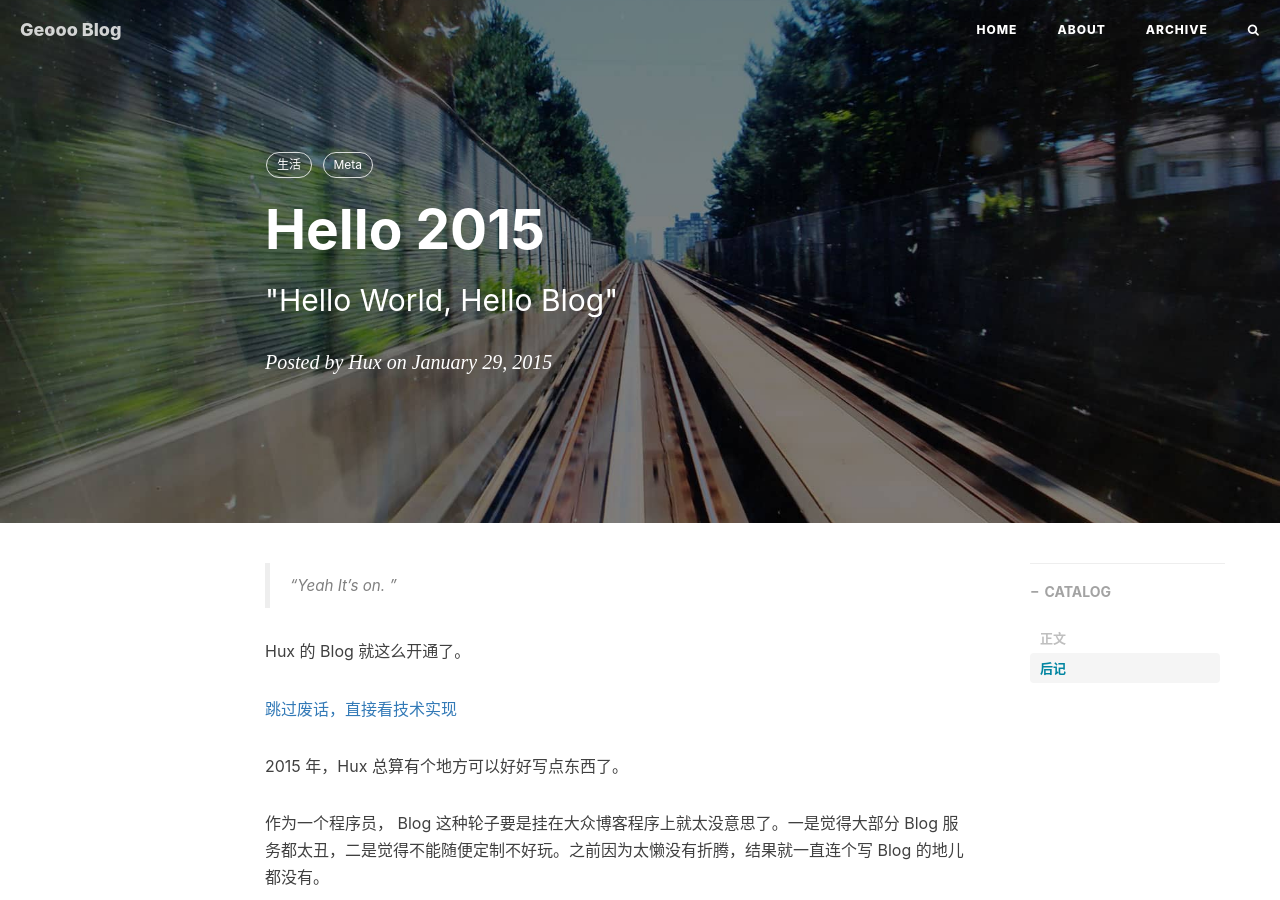
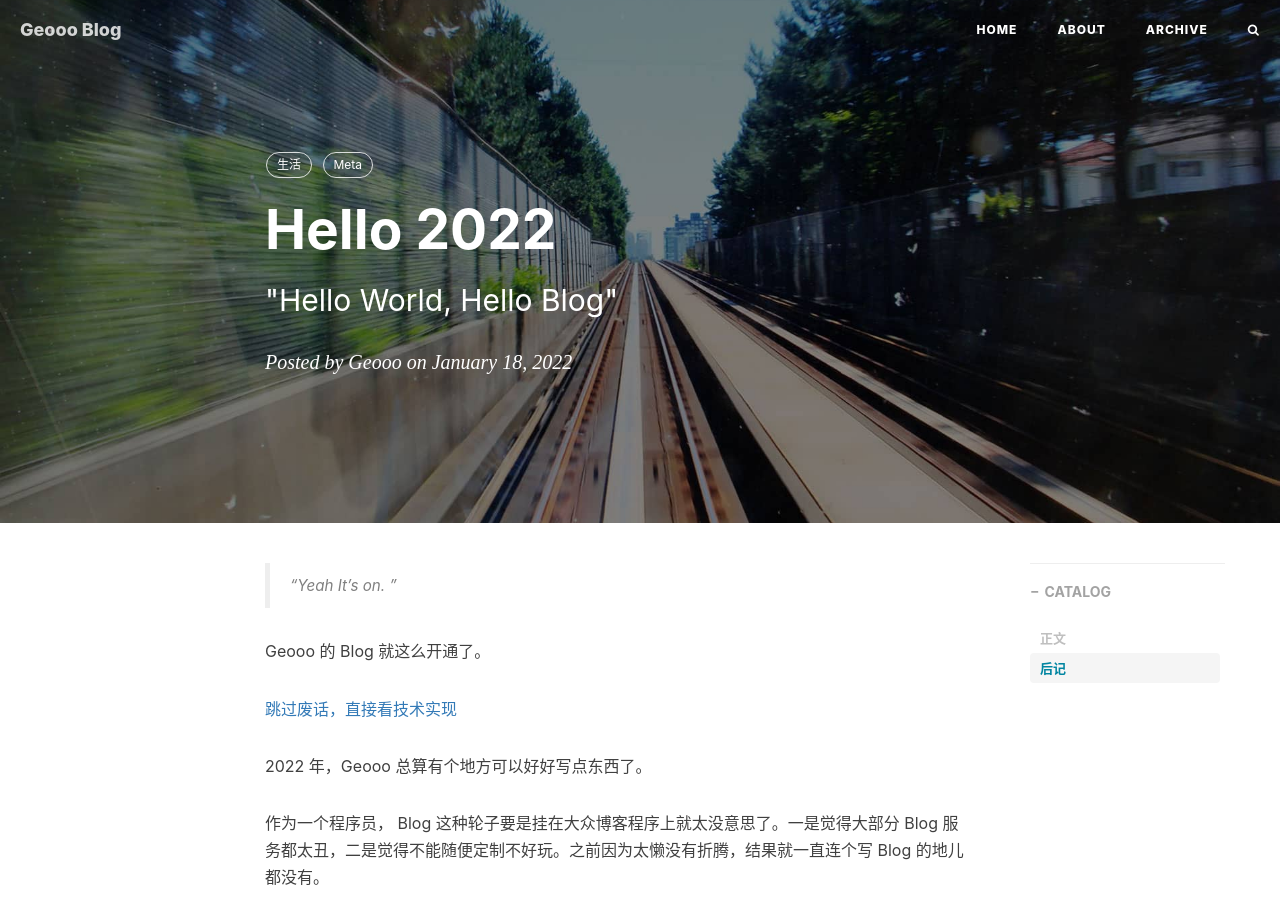
Before and after one commit to Geooo030/Geooo030.github.io, a Jekyll site: the page built from _posts/2014-01-29-hello-2015.markdown, in a window 1280 px wide and 900 px high. Built offline with Jekyll 4.4.1, drawn with Linux system fonts in a browser that asks for light colours; nearby versions of some CDN libraries; comment, search, counter and statistics services are not loaded; some of the changed text lies outside the part shown.

```diff
--- a/_posts/2014-01-29-hello-2015.markdown
+++ b/_posts/2014-01-29-hello-2015.markdown
@@ -1,9 +1,9 @@
 ---
 layout:     post
-title:      "Hello 2015"
+title:      "Hello 2022"
 subtitle:   " \"Hello World, Hello Blog\""
-date:       2015-01-29 12:00:00
-author:     "Hux"
+date:       2022-01-18 12:00:00
+author:     "Geooo"
 header-img: "img/post-bg-2015.jpg"
 catalog: true
 tags:
@@ -14,11 +14,11 @@
 > “Yeah It's on. ”
 
 
-Hux 的 Blog 就这么开通了。
+Geooo 的 Blog 就这么开通了。
 
 [跳过废话，直接看技术实现 ](#build)
 
-2015 年，Hux 总算有个地方可以好好写点东西了。
+2022 年，Geooo 总算有个地方可以好好写点东西了。
 
 
 作为一个程序员， Blog 这种轮子要是挂在大众博客程序上就太没意思了。一是觉得大部分 Blog 服务都太丑，二是觉得不能随便定制不好玩。之前因为太懒没有折腾，结果就一直连个写 Blog 的地儿都没有。
```
Also changed, not shown: _posts/Redis/2022-01-18-Redis知识点整合.md (added, +54 -0 lines), README.md.
